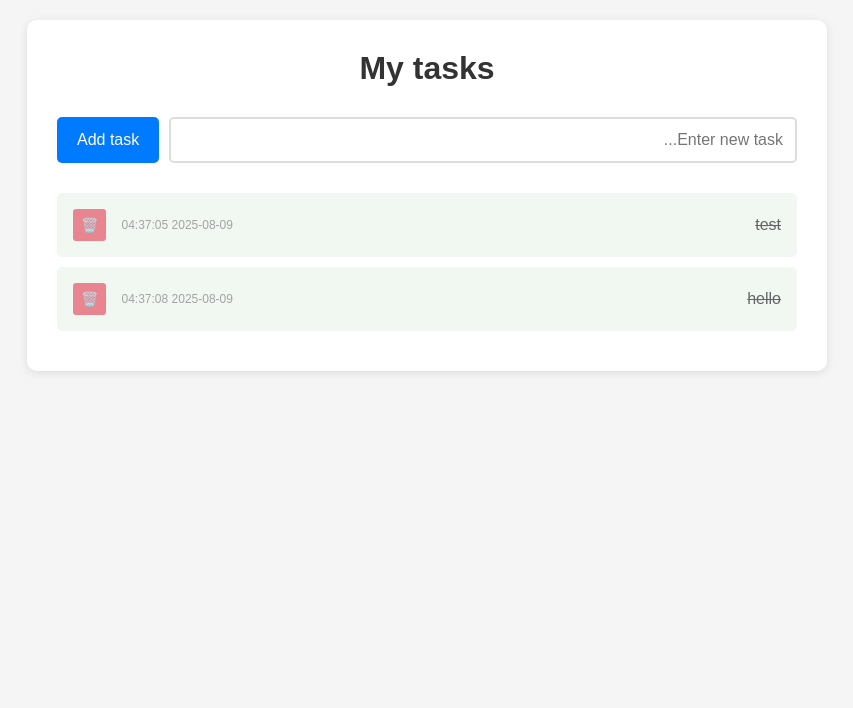
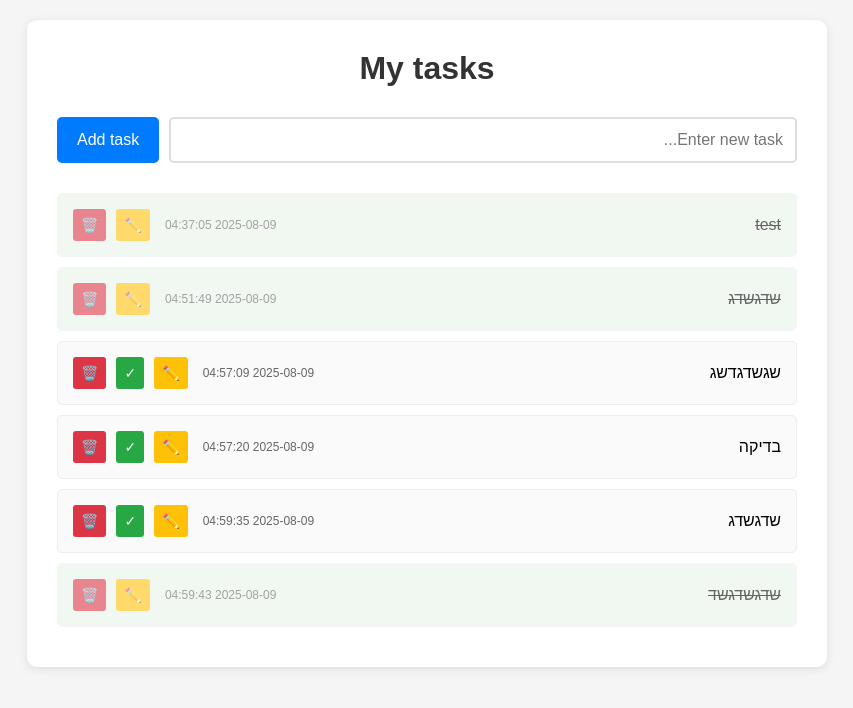
Before and after one commit to blindka/Taskmanager, a Flask app: page / in a window 1280 px wide. Shown: the top 708 px of the page, without its empty margins (213-1066 px from the left). Run offline with Flask 3, Linux system fonts and the light colour scheme.

Commit message:
changes from pressing on text to a edit button instead

```diff
--- a/static/style.css
+++ b/static/style.css
@@ -3,11 +3,13 @@
     padding: 0; /*padding - the inner space of an element, between element and its content*/
     box-sizing: border-box; /*box-sizing - includes padding and border in the element's total width and height*/
 }
+
 body {
     font-family: Arial, sans-serif; /*font-family - sets the font for the text*/
     background-color: #f5f5f5;
     padding: 20px;
 }
+
 .container {
     max-width: 800px;
     margin: 0 auto;
@@ -16,16 +18,19 @@ body {
     padding: 30px;
     box-shadow: 0 2px 10px rgba(0,0,0,0.1); /*box-shadow - adds a shadow effect to the element*/
 }
+
 h1 {
     text-align: center;
     color: #333;
     margin-bottom: 30px;
 }
+
 .add-form {
     display: flex;
     gap: 10px;
     margin-bottom: 30px;
 }
+
 .add-form input {
     flex: 1; /*flex - allows the input to grow and shrink as needed*/
     padding: 12px;
@@ -33,6 +38,7 @@ h1 {
     border-radius: 5px;
     font-size: 16px;
 }
+
 .add-form button {
     padding: 12px 20px;
     background: #007bff;
@@ -42,9 +48,11 @@ h1 {
     cursor: pointer; /*cursor - changes the mouse pointer when hovering over the element*/
     font-size: 16px;
 }
+
 .add-form button:hover { /*hover - applies styles when the mouse hovers over the element*/
     background: #0056b3;
 }
+
 .task-item {
     display: flex;
     justify-content: space-between; /*justify-content - aligns items along the main axis*/
@@ -55,40 +63,93 @@ h1 {
     margin-bottom: 10px;
     background: #fafafa;
 }
+
 .task-item.completed {
     opacity: 0.6; /*opacity - makes the element semi-transparent*/
     background: #e8f5e8;
 }
+
 .task-item.completed .task-text {
     text-decoration: line-through;
 }
+
 .task-text {
     flex: 1;
     font-size: 16px;
 }
+
 .task-date {
     font-size: 12px;
     color: #666;
     margin: 0 15px;
 }
+
 .task-actions {
     display: flex;
     gap: 10px;
 }
+
+.edit-btn {
+    background: #ffc107;
+    color: white;
+    border: none;
+    padding: 8px;
+    border-radius: 3px;
+    cursor: pointer;
+    font-size: 14px;
+}
+
+.edit-btn:hover {
+    background: #e0a800;
+}
+
 .complete-btn, .delete-btn {
     padding: 8px;
     text-decoration: none;
     border-radius: 3px;
     font-size: 14px;
 }
+
 .complete-btn {
     background: #28a745;
     color: white;
 }
+
 .delete-btn {
     background: #dc3545;
     color: white;
 }
+
+.save-btn {
+    background: #28a745;
+    color: white;
+    border: none;
+    padding: 5px 8px;
+    border-radius: 3px;
+    cursor: pointer;
+    font-size: 12px;
+    margin-left: 5px;
+}
+
+.cancel-btn {
+    background: #6c757d;
+    color: white;
+    border: none;
+    padding: 5px 8px;
+    border-radius: 3px;
+    cursor: pointer;
+    font-size: 12px;
+    margin-left: 3px;
+}
+
+#edit-form input[type="text"] {
+    padding: 5px;
+    border: 2px solid #007bff;
+    border-radius: 3px;
+    font-size: 16px;
+    min-width: 200px;
+}
+
 .no-tasks {
     text-align: center;
     color: #666;
--- a/tasks.json
+++ b/tasks.json
@@ -6,9 +6,33 @@
     "created_at": "2025-08-09 04:37:05"
   },
   {
-    "id": 3,
-    "text": "hello",
+    "id": 4,
+    "text": "שדגשדג",
     "completed": true,
-    "created_at": "2025-08-09 04:37:08"
+    "created_at": "2025-08-09 04:51:49"
+  },
+  {
+    "id": 5,
+    "text": "שגשדגדשג",
+    "completed": false,
+    "created_at": "2025-08-09 04:57:09"
+  },
+  {
+    "id": 4,
+    "text": "בדיקה",
+    "completed": false,
+    "created_at": "2025-08-09 04:57:20"
+  },
+  {
+    "id": 5,
+    "text": "שדגשדג",
+    "completed": false,
+    "created_at": "2025-08-09 04:59:35"
+  },
+  {
+    "id": 6,
+    "text": "שדגשדגשד",
+    "completed": true,
+    "created_at": "2025-08-09 04:59:43"
   }
 ]
--- a/templates/index.html
+++ b/templates/index.html
@@ -3,7 +3,7 @@
 <head>
     <meta charset="UTF-8">
     <meta name="viewport" content="width=device-width, initial-scale=1.0">
-    <title> System to manage tasks</title>
+    <title>System to manage tasks</title>
     <link rel="stylesheet" href="{{ url_for('static', filename='style.css') }}">
 </head>
 
@@ -21,12 +21,15 @@
         <div class="tasks-list">
             {% for task in tasks %}
             <div class="task-item {% if task.completed %}completed{% endif %}">
-                <span class="task-text" onclick="editTask({{ task.id }}, '{{ task.text }}')" id="task-text-{{ task.id }}">{{ task.text }}</span>
+            <span class="task-text" id="task-text-{{ task.id }}">{{ task.text }}</span>
             <form style="display: none;" id="edit-form-{{ task.id }}" onsubmit="saveTask({{ task.id }}); return false;">
-                <input type="text" id="edit-input-{{ task.id }}" value="{{ task.text }}" onblur="cancelEdit({{ task.id }})" onkeyup="handleKey(event, {{ task.id }})">
+                <input type="text" id="edit-input-{{ task.id }}" value="{{ task.text|replace('"', '&quot;') }}" onkeyup="handleKey(event, {{ task.id }})">
+                <button type="button" onclick="saveTask({{ task.id }})" class="save-btn">✓</button>
+                <button type="button" onclick="cancelEdit({{ task.id }})" class="cancel-btn">✗</button>
             </form>
             <span class="task-date">{{ task.created_at }}</span>
             <div class="task-actions">
+                <button type="button" onclick="editTask({{ task.id }})" class="edit-btn">✏️</button>
                 {% if not task.completed %}
                 <a href="/complete/{{ task.id }}" class="complete-btn">✓</a>
                 {% endif %}
@@ -36,27 +39,38 @@
             </div>
             {% endfor %}
         </div>
+
+        {% if not tasks %}
+        <p class="no-tasks">No tasks yet. Add your first task!</p>
+        {% endif %}
+    </div>
+
     <script>
-function editTask(taskId, currentText) {
-    document.getElementById('task-text-' + taskId).style.display = 'none'; // hide the original text
+    function editTask(taskId) {
+    // hide the original text
+    document.getElementById('task-text-' + taskId).style.display = 'none';
 
-    var form = document.getElementById('edit-form-' + taskId); // display the edit form
+    // display the edit form
+    var form = document.getElementById('edit-form-' + taskId);
     form.style.display = 'inline';
 
-    var input = document.getElementById('edit-input-' + taskId); // focus on the input field
+    // focus on the input field
+    var input = document.getElementById('edit-input-' + taskId);
     input.focus();
-    input.select(); // display the entire text
+    input.select();
 }
+
 function saveTask(taskId) {
     var input = document.getElementById('edit-input-' + taskId);
     var newText = input.value.trim();
 
     if (newText === '') {
-        alert('הטקסט לא יכול להיות ריק!');
+        alert('Text cannot be empty!');
         return;
     }
 
-    var form = document.createElement('form'); // create a new form and send to the server
+    // create form and send to server
+    var form = document.createElement('form');
     form.method = 'POST';
     form.action = '/edit/' + taskId;
 
@@ -71,9 +85,11 @@ function saveTask(taskId) {
 }
 
 function cancelEdit(taskId) {
-    document.getElementById('edit-form-' + taskId).style.display = 'none'; // hide the edit form
+    // hide the edit form
+    document.getElementById('edit-form-' + taskId).style.display = 'none';
 
-    document.getElementById('task-text-' + taskId).style.display = 'inline'; // display the original text
+    // display the original text
+    document.getElementById('task-text-' + taskId).style.display = 'inline';
 }
 
 function handleKey(event, taskId) {
```
Lines whose indentation alone changed are shown as unchanged.
